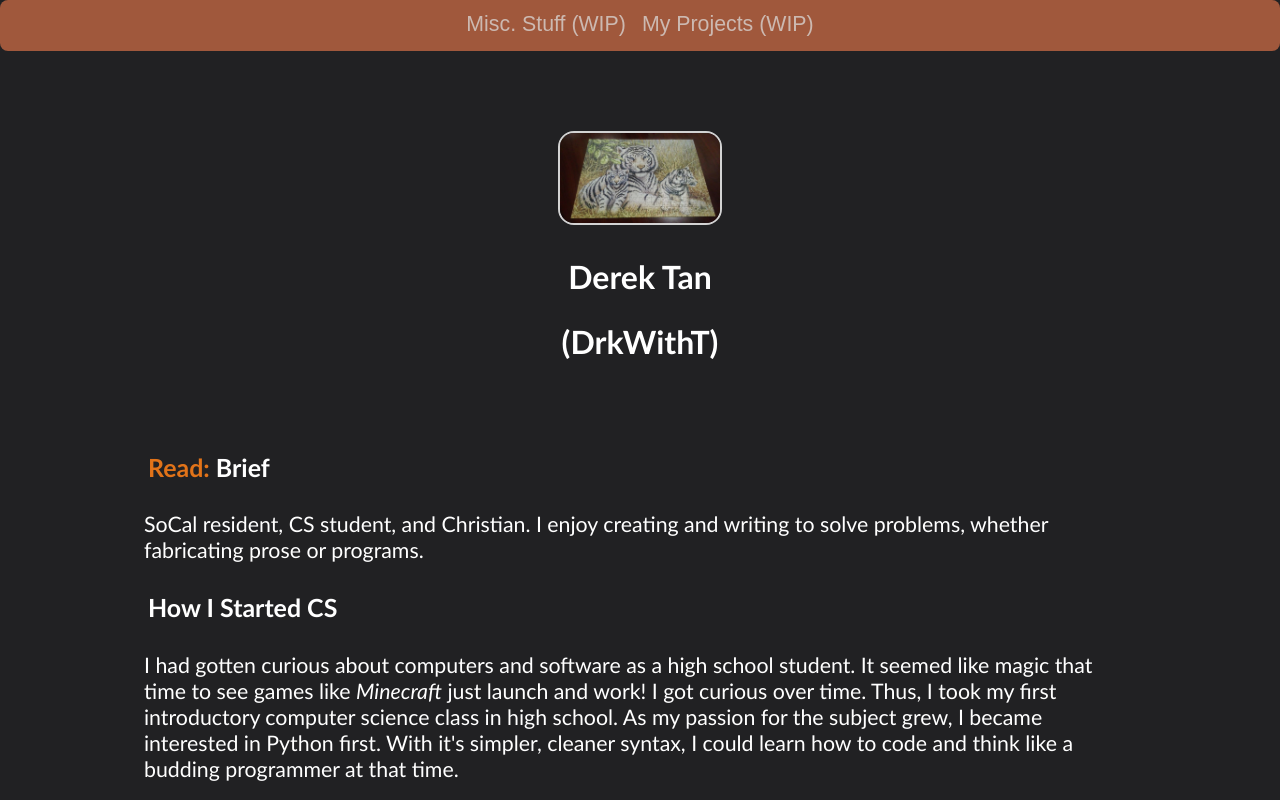
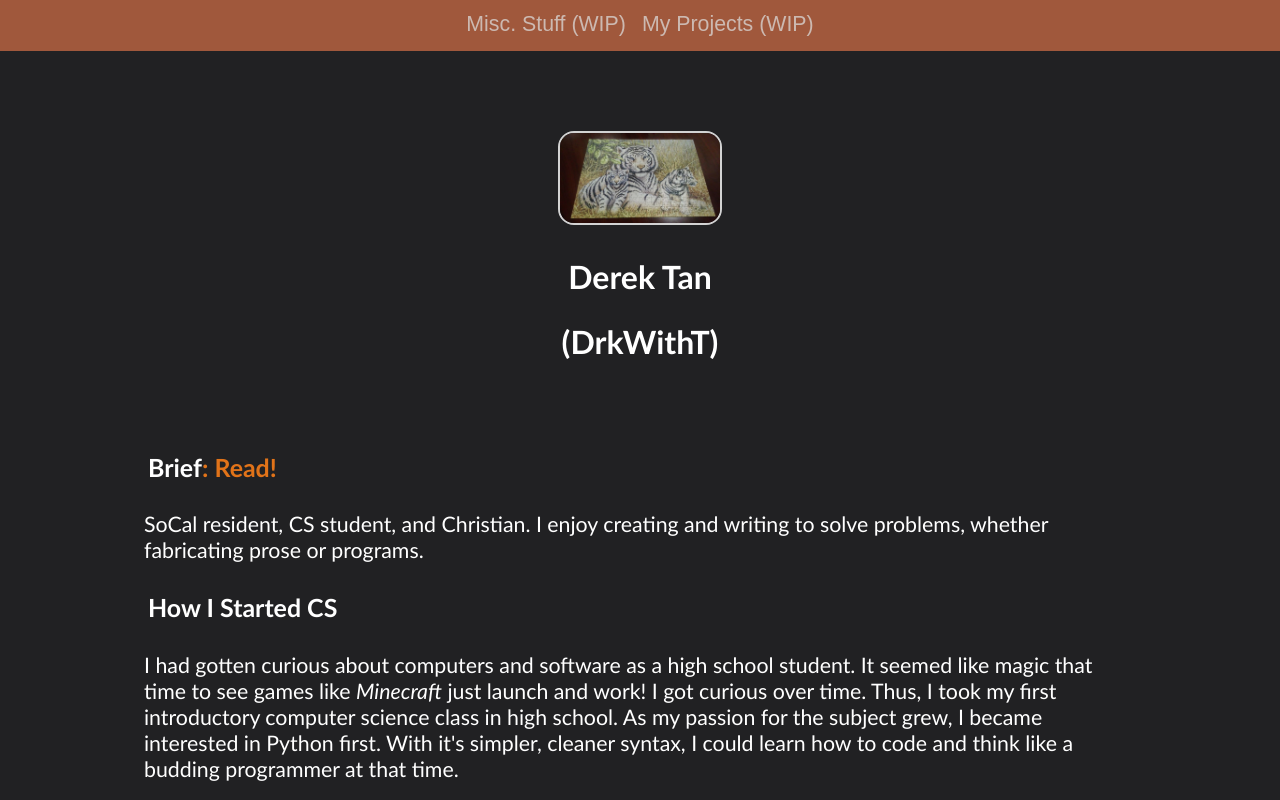
Before and after one commit to DrkWithT/DrkWithT.github.io, a plain HTML site: page index.html in a window 1280 px wide. In both pictures the pointer is over the element "Brief". Shown: the top 800 px of the page. Drawn offline with Linux system fonts and the light colour scheme.

Commit message:
Changed pseudo element effects.

```diff
--- a/public/css/index.css
+++ b/public/css/index.css
@@ -36,7 +36,6 @@ header {
   display: block;
   margin: 0;
   border: none;
-  border-radius: 8px;
   padding: 4px;
   background-color: #a0583c;
   color: #ccb9b1;
@@ -126,7 +125,7 @@ h3.section-title {
   color: inherit;
 }
 
-h3.section-title:hover::before {
-  content: "Read: ";
+h3.section-title:hover::after {
+  content: ": Read!";
   color: rgb(225, 115, 25);
 }
```
